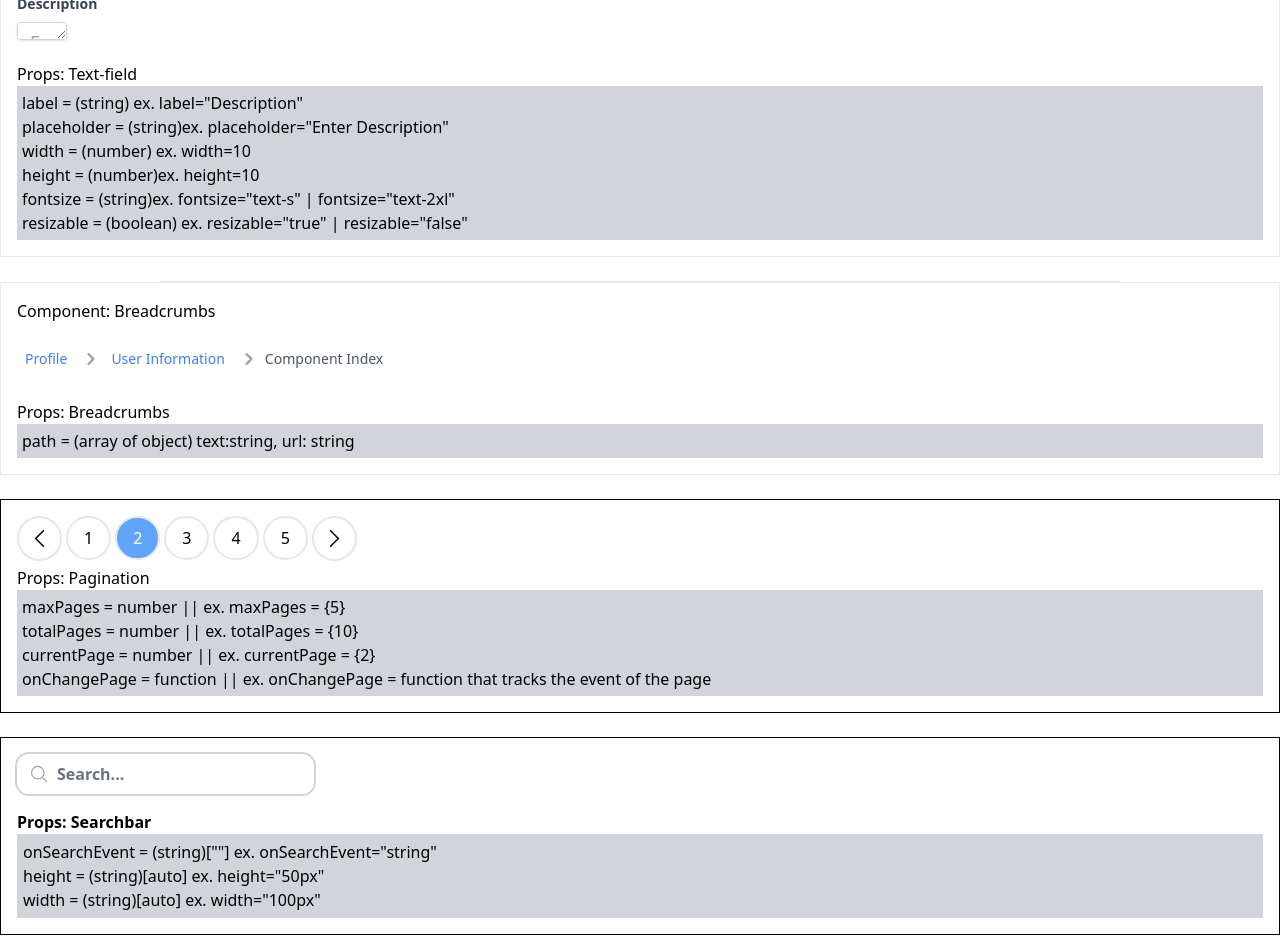
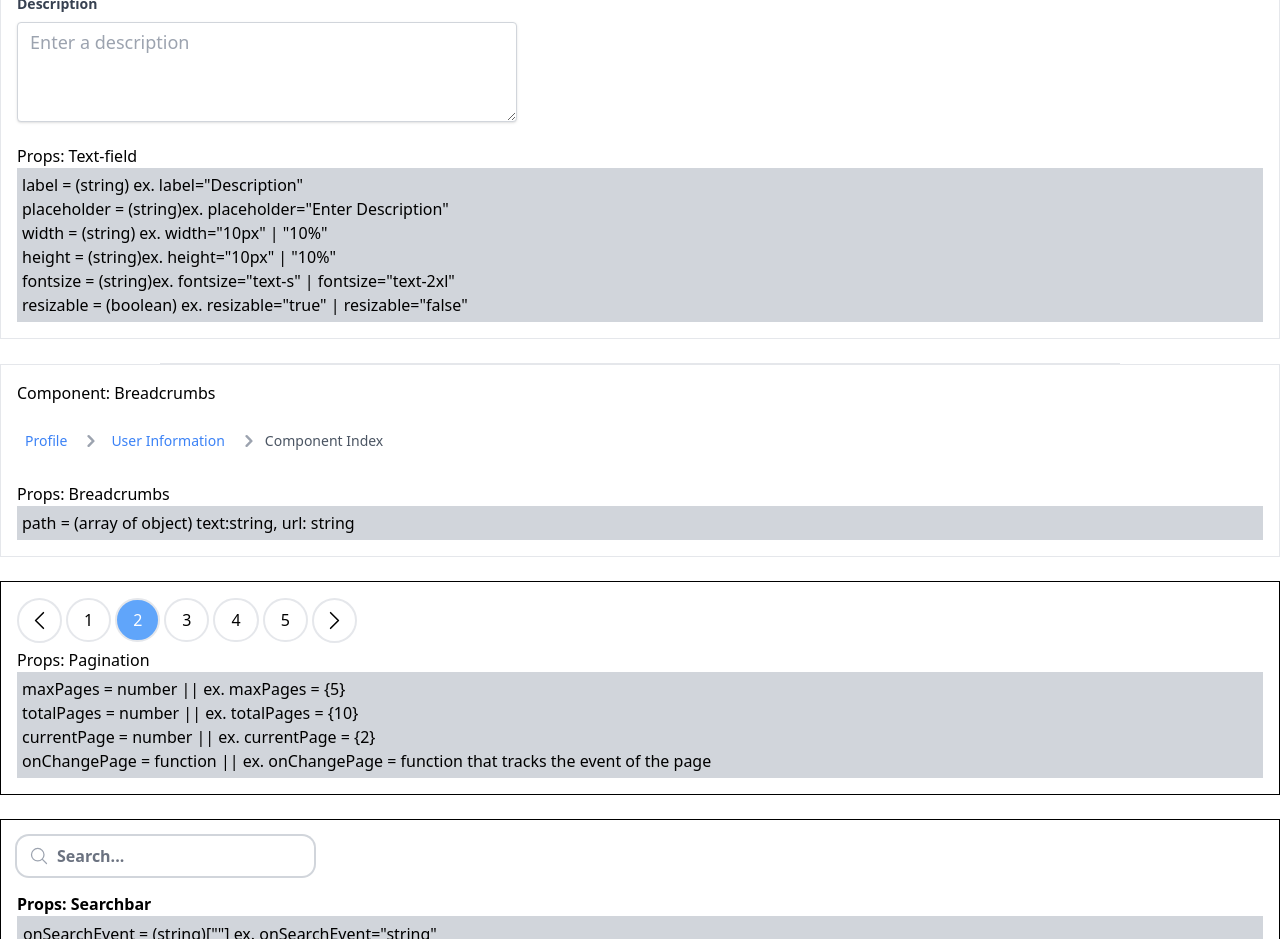
Before and after one commit to ragg09/sph-lms-test-deploy, a Next.js app in the folder client/: page /demo/components in a window 1280 px wide. Shown: the part 1340-2279 px from the top of the page. Built offline with nearby package versions, Linux system fonts and the light colour scheme.

Commit message:
[BUGFIX] Fix TextField Props & RadioButton import (#44)
* [BUGFIX] Fix TextField Props & RadioButton import

* Adjust .env variable name

```diff
--- a/client/src/apis/index.ts
+++ b/client/src/apis/index.ts
@@ -1,7 +1,7 @@
 import axios from 'axios';
 
 const axiosInstance = axios.create({
-  baseURL: process.env.NEXT_PUBLIC_ANALYTICS_API_BASE_URL
+  baseURL: process.env.NEXT_PUBLIC_API_BASE_URL
 });
 
 export default axiosInstance;
--- a/client/src/pages/demo/components/index.tsx
+++ b/client/src/pages/demo/components/index.tsx
@@ -102,8 +102,8 @@ const DemoComponent: React.FunctionComponent = () => {
           <Textfield
             label="Description"
             placeholder="Enter a description"
-            width={50}
-            height={10}
+            width="500px"
+            height="100px"
             className="text-xl border border-black rounded-lg rows"
             resizable={true}
           ></Textfield>
@@ -114,8 +114,8 @@ const DemoComponent: React.FunctionComponent = () => {
             <div className="bg-gray-300 p-[5px]">
               <p> label = (string) ex. label="Description"</p>
               <p> placeholder = (string)ex. placeholder="Enter Description"</p>
-              <p> width = (number) ex. width=10 </p>
-              <p> height = (number)ex. height=10 </p>
+              <p> width = (string) ex. width="10px" | "10%" </p>
+              <p> height = (string)ex. height="10px" | "10%" </p>
               <p>
                 fontsize = (string)ex. fontsize="text-s" | fontsize="text-2xl"
               </p>
--- a/client/src/sections/courses/list/right-side-container.tsx
+++ b/client/src/sections/courses/list/right-side-container.tsx
@@ -1,17 +1,17 @@
 import React from 'react';
 import type { FC } from 'react';
 import Checkbox from '@/src/shared/components/Checkbox';
-import Radiobutton from '@/src/shared/components/Radiobutton';
+import RadioButton from '@/src/shared/components/RadioButton';
 
 const RightSideContainer: FC = () => {
   return (
     <div className="top-0 bottom-0 right-20 bg-white w-80 mr-12 ml-6">
       <div className="pt-20 text-xl font-bold">Course Status</div>
       <hr className="bg-gray-500"></hr>
-      <Radiobutton
+      <RadioButton
         options={['Option1', 'Option 2', 'Option 3']}
         onClickEvent={() => {}}
-      ></Radiobutton>
+      ></RadioButton>
       <br />
       <div className="text-xl font-bold">Category</div>
       <hr className="bg-gray-500"></hr>
```
Also changed, not shown: 1 other file (tests, documents, lock files or other folders).
